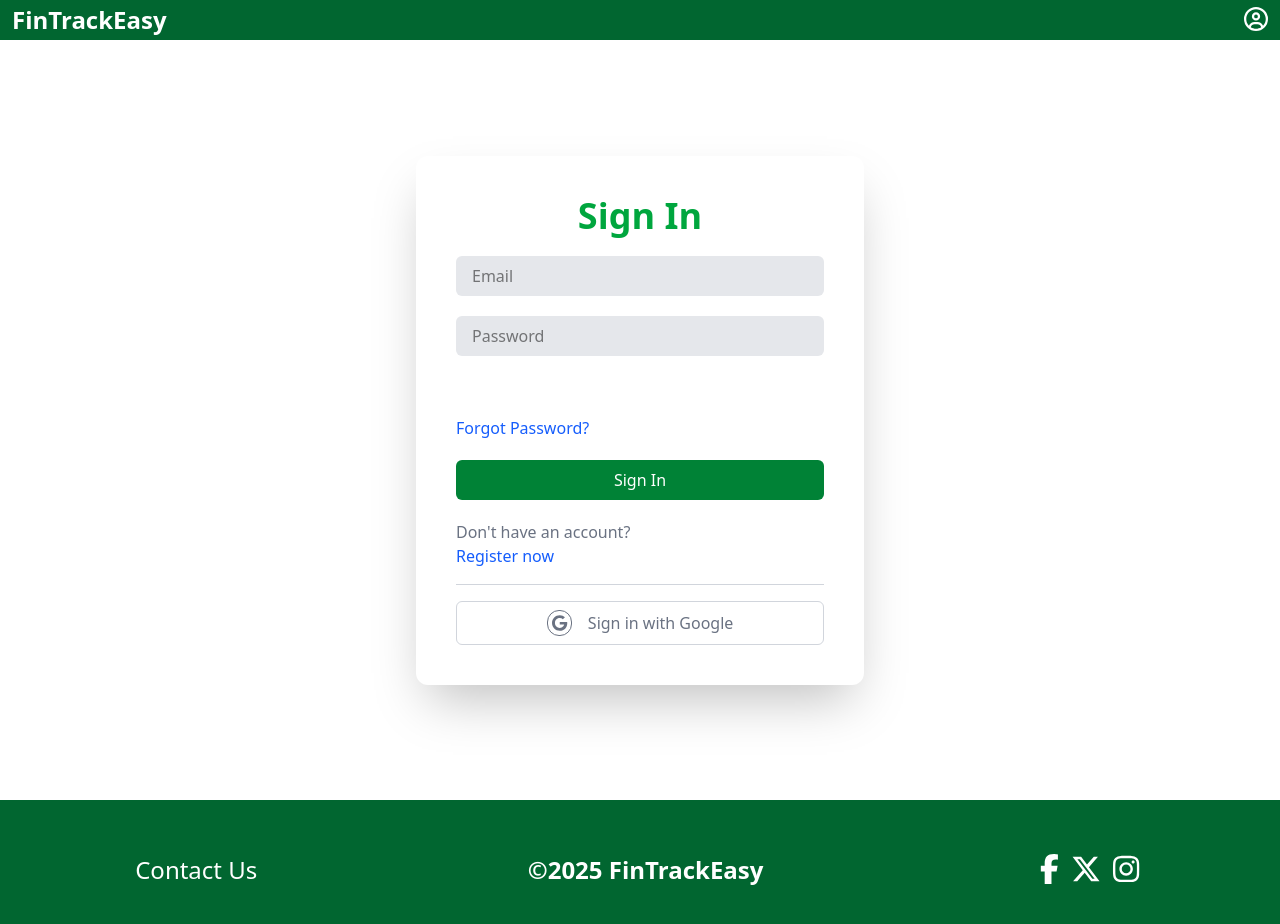
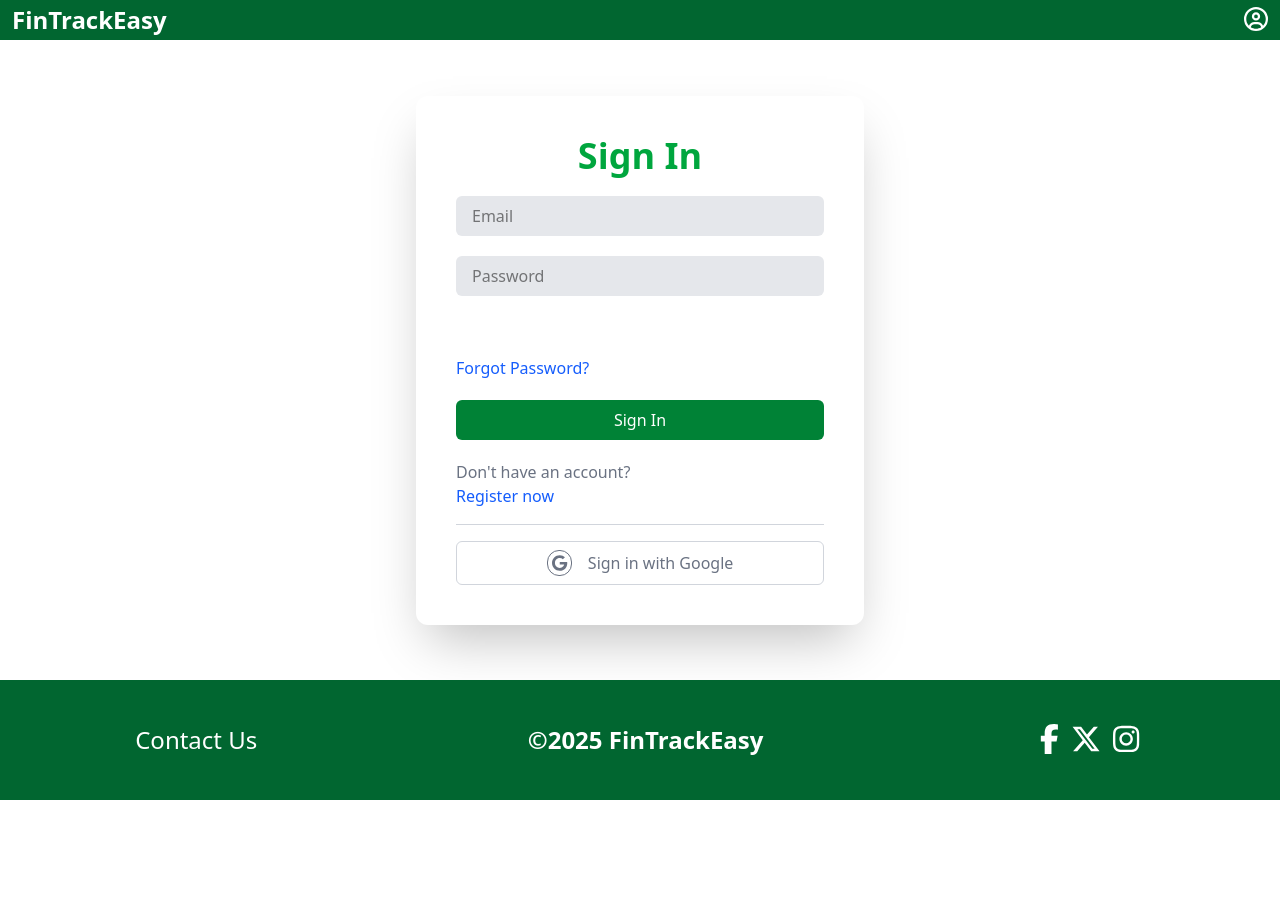
Before and after one commit to slyang08/FinTrackEasy-refactor, a React (Vite) app in the folder fte-react/: page /login in a window 1280 px wide. Shown: the top 924 px of the page. After the commit the page ends 800 px from the top, so only its background shows below. Built offline with nearby package versions, Linux system fonts and the light colour scheme; no server answers.

Commit message:
Fix style issue

```diff
--- a/fte-react/src/App.jsx
+++ b/fte-react/src/App.jsx
@@ -62,9 +62,9 @@
     if (verifying) return <div>Loading...</div>;
 
     return (
-        <>
+        <div className="min-h-screen flex flex-col">
             <Navbar />
-            <div>
+            <div className="flex flex-grow">
                 <Routes>
                     {/* Root directory should set it to home page in the future */}
                     <Route path="/" element={<Home />} />
@@ -95,7 +95,7 @@
                 </Routes>
             </div>
             <Footer />
-        </>
+        </div>
     );
 }
 
--- a/fte-react/src/components/Footer.jsx
+++ b/fte-react/src/components/Footer.jsx
@@ -7,7 +7,7 @@
 
 export default function Footer() {
     return (
-        <div className="flex flex-1 bg-green-800 justify-around items-center min-h-35">
+        <div className="flex bg-green-800 justify-around items-center min-h-30">
             <Link to={"/contact"} className="text-white text-2xl hover:text-gray-300">
                 Contact Us
             </Link>
--- a/fte-react/src/pages/ContactUs.jsx
+++ b/fte-react/src/pages/ContactUs.jsx
@@ -38,21 +38,7 @@
     };
 
     return (
-        <div className="min-h-screen bg-gradient-to-r from-white to-green-100 flex flex-col">
-            {/* Header
-            <header className="bg-green-900 h-14 flex items-center justify-between px-6">
-                <div className="flex items-center space-x-2 text-white font-bold text-lg">
-                    <span className="text-2xl">🖐</span>
-                    <span>FinTrackEasy</span>
-                </div>
-                <div className="flex items-center space-x-2">
-                    <button className="bg-gray-100 px-3 py-1 rounded shadow text-sm text-gray-800 hover:bg-gray-200">
-                        Sign in
-                    </button>
-                    <span className="text-white text-2xl">👤</span>
-                </div>
-            </header> */}
-
+        <div className="w-full bg-gradient-to-r from-white to-green-100 flex flex-col">
             {/* Main Content */}
             <main className="flex-grow flex justify-center items-center p-6">
                 <div className="w-full max-w-5xl flex shadow-lg rounded p-8">
--- a/fte-react/src/pages/ForgotPassword.jsx
+++ b/fte-react/src/pages/ForgotPassword.jsx
@@ -25,7 +25,7 @@
     };
 
     return (
-        <div className="flex justify-center min-h-[calc(100vh-2.5rem)] items-center">
+        <div className="flex justify-center w-full items-center">
             <div className="shadow-xl rounded-lg p-10 text-center max-w-sm">
                 <h2 className="text-2xl font-semibold mb-3 text-gray-800">Trouble logging in?</h2>
                 <p className="text-sm text-gray-700 mb-6">
--- a/fte-react/src/pages/Home.jsx
+++ b/fte-react/src/pages/Home.jsx
@@ -2,11 +2,8 @@
 
 export default function Home() {
     return (
-        <div className="flex flex-col min-h-[calc(100vh-2.5rem)]">
-            <div className="w-full bg-blue-1000 flex justify-center pt-3">
-                <img src="/homepage.png" />
-            </div>
-            <Footer />
+        <div className="flex w-full bg-blue-1000 justify-center pt-3">
+            <img src="/homepage.png" />
         </div>
     );
 }
--- a/fte-react/src/pages/Login.jsx
+++ b/fte-react/src/pages/Login.jsx
@@ -52,7 +52,7 @@
     };
 
     return (
-        <div className="flex justify-center min-h-[calc(100vh-2.5rem)] items-center">
+        <div className="flex justify-center items-center w-full">
             <div className="space-y-4 w-md shadow-2xl p-10 rounded-xl">
                 <form onSubmit={handleSubmit} className="space-y-5">
                     <h2 className="text-4xl font-bold text-center text-green-600">Sign In</h2>
--- a/fte-react/src/pages/Profile.jsx
+++ b/fte-react/src/pages/Profile.jsx
@@ -90,14 +90,14 @@
 
     if (loading) {
         return (
-            <div className="min-h-screen flex items-center justify-center">
+            <div className="flex w-full items-center justify-center">
                 <span>Loading...</span>
             </div>
         );
     }
 
     return (
-        <div className="m-15">
+        <div className="mt-15 ml-15 w-full">
             <h1 className="text-green-600 font-bold text-3xl">Profile</h1>
 
             <div
@@ -110,7 +110,7 @@
                 {message}
             </div>
 
-            <div className="grid grid-cols-2 max-w-1/2 space-y-5 mt-10">
+            <div className="grid grid-cols-2 min-w-1/4 max-w-1/3 space-y-5 mt-10">
                 <p>Email:</p>
                 <p>{profile.email}</p>
 
--- a/fte-react/src/pages/Register.jsx
+++ b/fte-react/src/pages/Register.jsx
@@ -56,7 +56,7 @@
     };
 
     return (
-        <div className="flex justify-center items-center min-h-[calc(100vh-2.5rem)]">
+        <div className="flex justify-center items-center w-full">
             {/* <form onSubmit={handleSubmit} className="p-8 rounded-lg shadow-lg w-full max-w-md"> */}
             <form onSubmit={handleSubmit} className="max-w-md space-y-5 rounded-xl shadow-2xl p-8">
                 <h2 className="text-4xl font-bold text-center mb-6 text-green-600">
--- a/fte-react/src/pages/Terms.jsx
+++ b/fte-react/src/pages/Terms.jsx
@@ -2,7 +2,7 @@
 
 export default function Terms() {
     return (
-        <div className="bg-gray-50 min-h-screen text-gray-800">
+        <div className="bg-gray-50 w-full text-gray-800">
             <header className="bg-blue-600 text-white py-10 px-6 text-center shadow">
                 <h1 className="text-3xl font-semibold">FinTrackEasy - Terms of Service</h1>
                 <p className="mt-2 text-sm">Effective Date: April 24, 2025</p>
```
